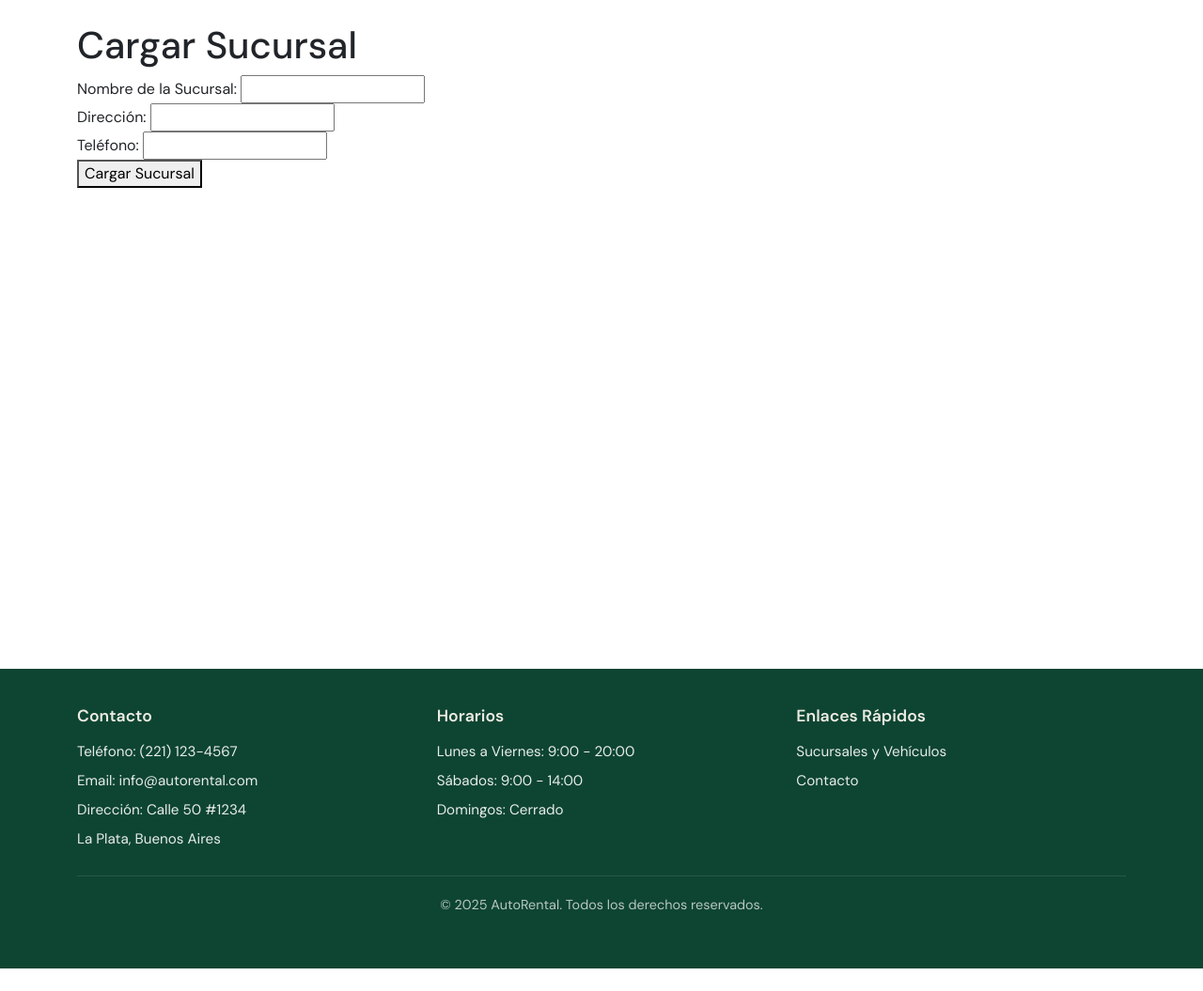
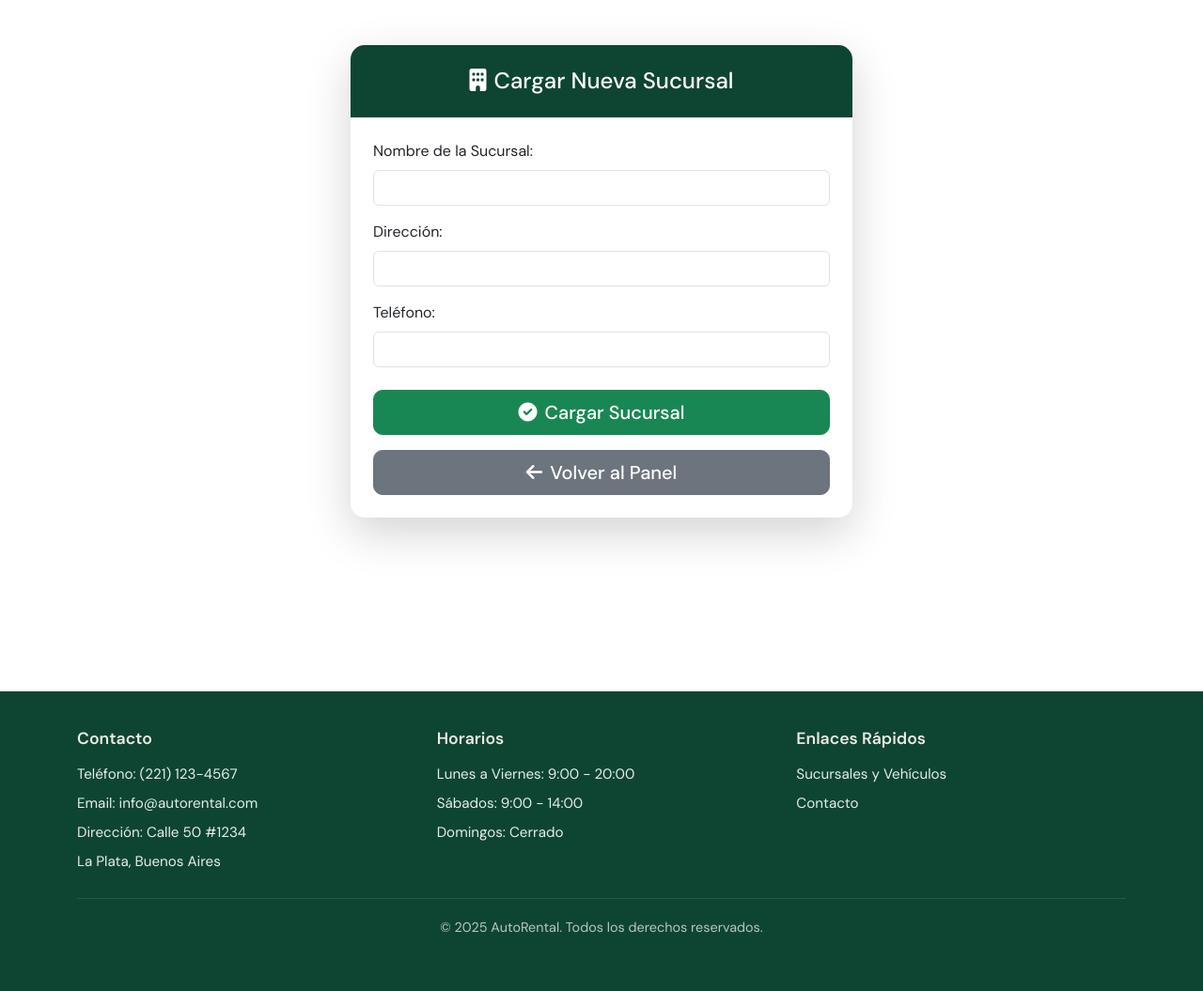
Before and after one commit to DiegoGarciaHerd/TP-Ing2, a Django app: page /admin-auth/cargar-sucursal/ in a window 1280 px wide. Shown: the part 90-1145 px from the top of the page at 94% size. Before the commit the page ends 1121 px from the top, so only its background shows below. Run offline with Django 5.2, Linux system fonts and the light colour scheme; the visitor is signed in with stand-in values (Sample User, id 1).

Commit message:
modificado HTML cargar_sucursal

```diff
--- a/administrador/templates/administrador/cargar_sucursal.html
+++ b/administrador/templates/administrador/cargar_sucursal.html
@@ -1,19 +1,143 @@
 {% extends 'home/base.html' %}
+{% load static %} {# Asegúrate de cargar static si vas a usar archivos estáticos personalizados #}
+
 {% block content %}
-<html>
-    <h1>Cargar Sucursal</h1>
-    <form method="post" action="{% url 'cargar_sucursal' %}">
-        {% csrf_token %}
-        <label for="nombre">Nombre de la Sucursal:</label>
-        <input type="text" id="nombre" name="nombre" required>
-        <br>
-        <label for="direccion">Dirección:</label>
-        <input type="text" id="direccion" name="direccion" required>
-        <br>
-        <label for="telefono">Teléfono:</label>
-        <input type="text" id="telefono" name="telefono" required>
-        <br>
-        <button type="submit">Cargar Sucursal</button>
-</html>
+<div class="container mt-4">
+    <div class="row justify-content-center">
+        <div class="col-md-8 col-lg-6">
+            <div class="card shadow-lg border-0">
+                <div class="card-header text-white text-center" style="background-color: #0e4532;">
+                    <h4 class="mb-0">
+                        <i class="fas fa-building me-2"></i>Cargar Nueva Sucursal {# Icono de edificio para sucursal #}
+                    </h4>
+                </div>
+                <div class="card-body p-4">
+                    {# Mensajes de Django, si los hay #}
+                    {% if messages %}
+                        <div class="messages mb-3">
+                            {% for message in messages %}
+                                <div class="alert alert-{{ message.tags }} alert-dismissible fade show" role="alert">
+                                    {{ message }}
+                                    <button type="button" class="btn-close" data-bs-dismiss="alert" aria-label="Close"></button>
+                                </div>
+                            {% endfor %}
+                        </div>
+                    {% endif %}
 
-{%endblock%}
+                    {# Formulario para cargar la sucursal #}
+                    <form method="post" action="{% url 'cargar_sucursal' %}" class="needs-validation" novalidate>
+                        {% csrf_token %}
+
+                        <div class="mb-3">
+                            <label for="nombre" class="form-label">Nombre de la Sucursal:</label>
+                            <input type="text" class="form-control" id="nombre" name="nombre" value="{{ request_post.nombre|default:'' }}" required>
+                            <div class="invalid-feedback">
+                                Por favor, ingresa el nombre de la sucursal.
+                            </div>
+                        </div>
+
+                        <div class="mb-3">
+                            <label for="direccion" class="form-label">Dirección:</label>
+                            <input type="text" class="form-control" id="direccion" name="direccion" value="{{ request_post.direccion|default:'' }}" required>
+                            <div class="invalid-feedback">
+                                Por favor, ingresa la dirección de la sucursal.
+                            </div>
+                        </div>
+
+                        <div class="mb-3">
+                            <label for="telefono" class="form-label">Teléfono:</label>
+                            <input type="text" class="form-control" id="telefono" name="telefono" value="{{ request_post.telefono|default:'' }}" required>
+                            <div class="invalid-feedback">
+                                Por favor, ingresa el teléfono de la sucursal.
+                            </div>
+                        </div>
+
+                        {# Botón de submit y botón de volver al panel #}
+                        <div class="d-grid gap-2 mt-4">
+                            <button type="submit" class="btn btn-success btn-lg">
+                                <i class="fas fa-check-circle me-2"></i>Cargar Sucursal
+                            </button>
+                            <a href="{% url 'admin_menu' %}" class="btn btn-secondary btn-lg mt-2">
+                                <i class="fas fa-arrow-left me-2"></i>Volver al Panel
+                            </a>
+                        </div>
+                    </form>
+                </div>
+            </div>
+        </div>
+    </div>
+</div>
+
+{# Enlaces a Font Awesome y estilos personalizados #}
+<link rel="stylesheet" href="https://cdnjs.cloudflare.com/ajax/libs/font-awesome/6.0.0/css/all.min.css">
+
+<style>
+/* Estilos adicionales para mejorar el diseño (tomados de tu ejemplo) */
+.card {
+    transition: transform 0.3s ease, box-shadow 0.3s ease;
+    border-radius: 15px;
+}
+
+.card:hover {
+    transform: translateY(-5px);
+    box-shadow: 0 15px 35px rgba(0, 0, 0, 0.1) !important;
+}
+
+.card-header {
+    border-radius: 15px 15px 0 0 !important;
+    border: none;
+    padding: 1.5rem;
+}
+
+.btn {
+    border-radius: 10px;
+    font-weight: 500;
+    transition: all 0.3s ease;
+    position: relative;
+    overflow: hidden;
+}
+
+.btn:hover:not(.disabled) {
+    transform: translateY(-2px);
+    box-shadow: 0 8px 25px rgba(0, 0, 0, 0.15);
+}
+
+.btn.disabled {
+    opacity: 0.6;
+    cursor: not-allowed;
+}
+
+.btn small {
+    font-size: 0.75rem;
+    font-style: italic;
+}
+
+/* Animación para las tarjetas */
+.card {
+    animation: fadeInUp 0.8s ease-out;
+}
+
+@keyframes fadeInUp {
+    from {
+        opacity: 0;
+        transform: translateY(30px);
+    }
+    to {
+        opacity: 1;
+        transform: translateY(0);
+    }
+}
+
+/* Responsivo para móviles */
+@media (max-width: 768px) {
+    .card-body {
+        padding: 1.5rem !important;
+    }
+
+    .btn-lg {
+        font-size: 1rem;
+        padding: 0.75rem 1rem;
+    }
+}
+</style>
+{% endblock %}
```
